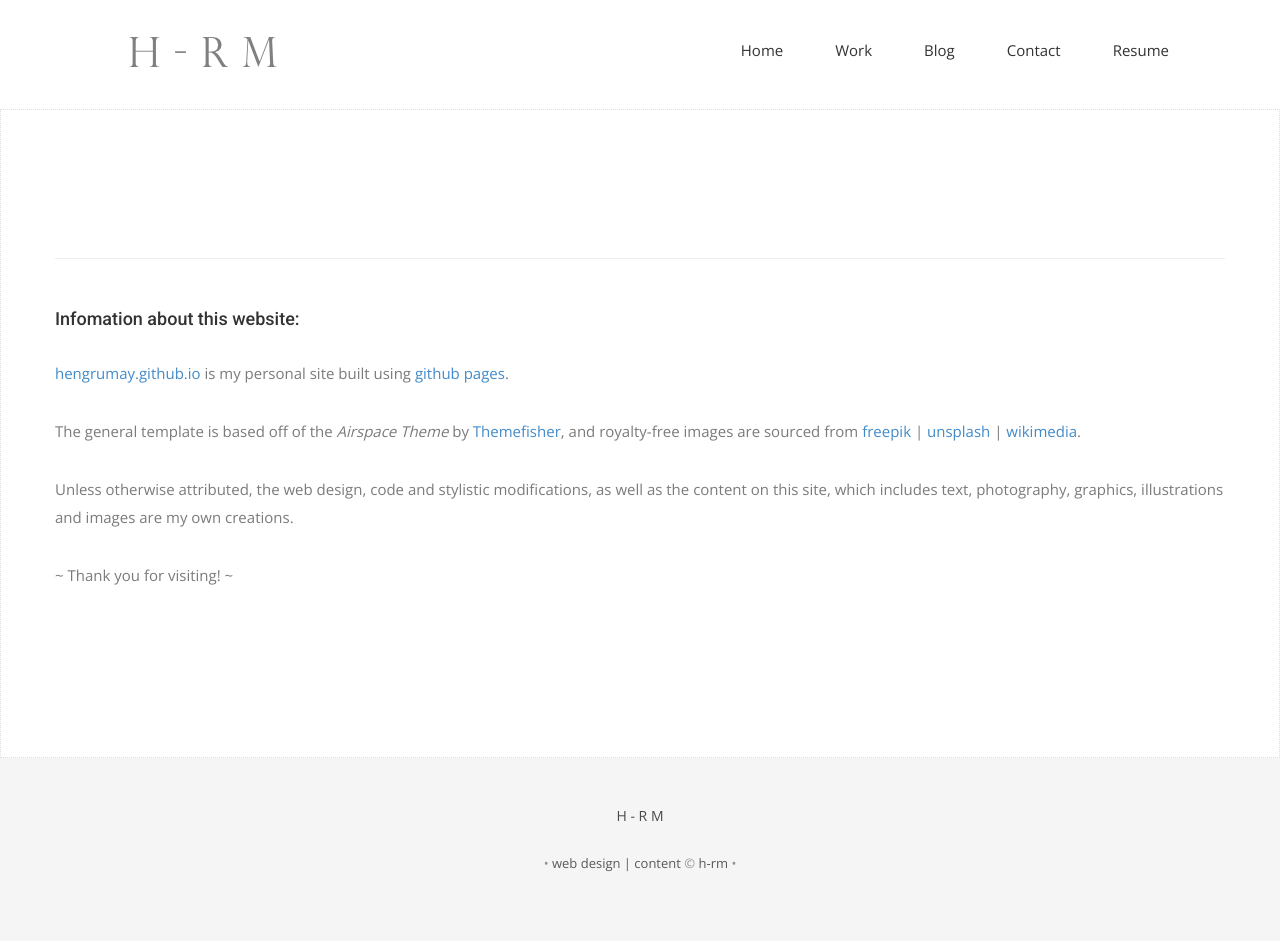
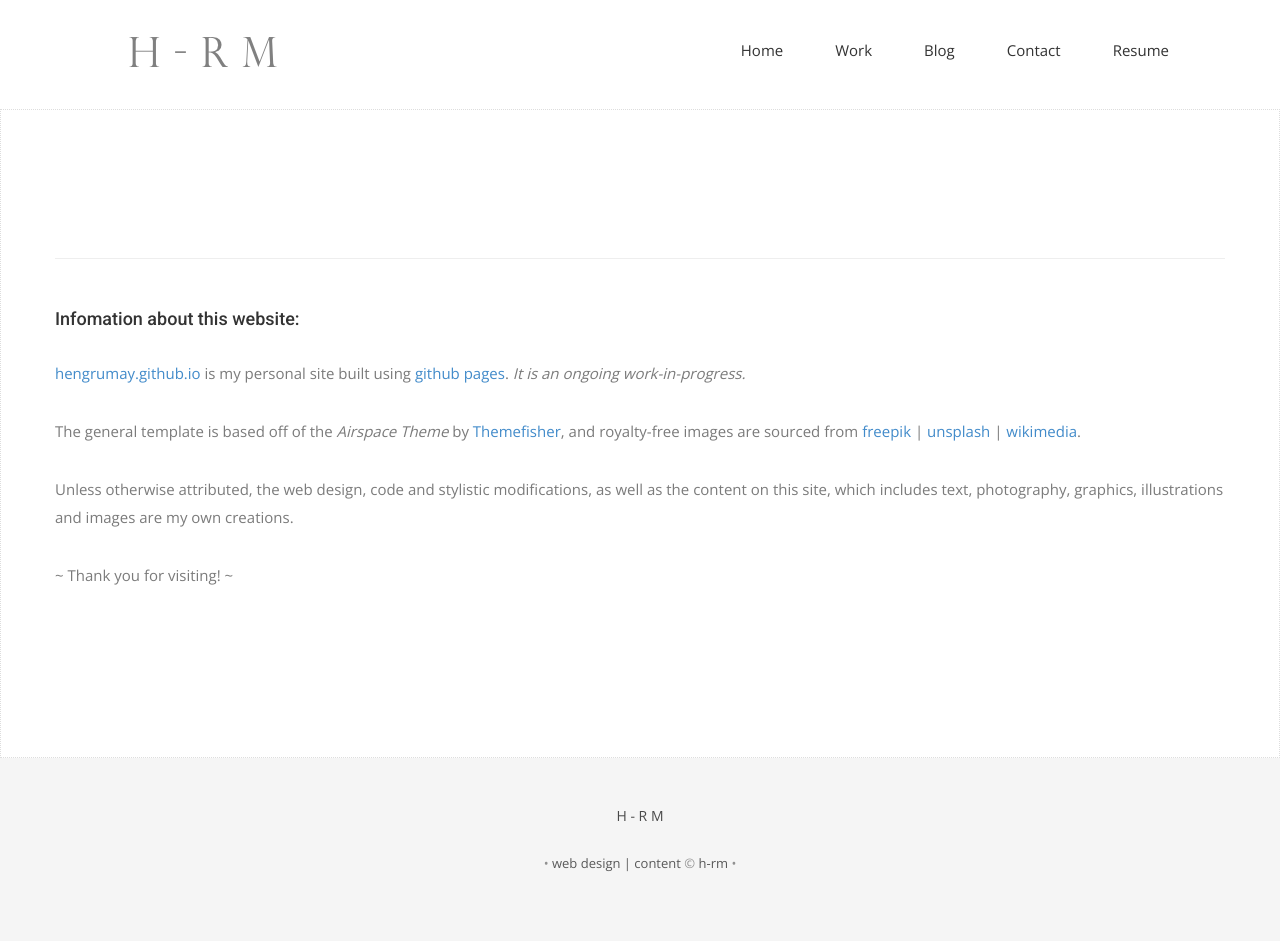
Before and after one commit to hengrumay/hengrumay.github.io, a Jekyll site: the page built from _pages/site_info.md, in a window 1280 px wide. Built offline with Jekyll 4.4.1, drawn with Linux system fonts in a browser that asks for light colours; nearby versions of some CDN libraries; some web fonts are replaced; our own code applies the rules of GitHub Pages for plain Markdown files.

Commit message:
Update site_info.md

```diff
--- a/_pages/site_info.md
+++ b/_pages/site_info.md
@@ -1,6 +1,6 @@
 #### Infomation about this website:
 
-[hengrumay.github.io](hengrumay.github.io) is my personal site built using <a href="https://pages.github.com/" target="_blank">github pages</a>.
+[hengrumay.github.io](hengrumay.github.io) is my personal site built using <a href="https://pages.github.com/" target="_blank">github pages</a>. *It is an ongoing work-in-progress.*
 
 The general template is based off of the *Airspace Theme* by <a href="http://www.themefisher.com" target="_blank">Themefisher</a>,
 and royalty-free images are sourced from <a href="http://www.freepik.com" target="_blank">freepik</a> |
```
